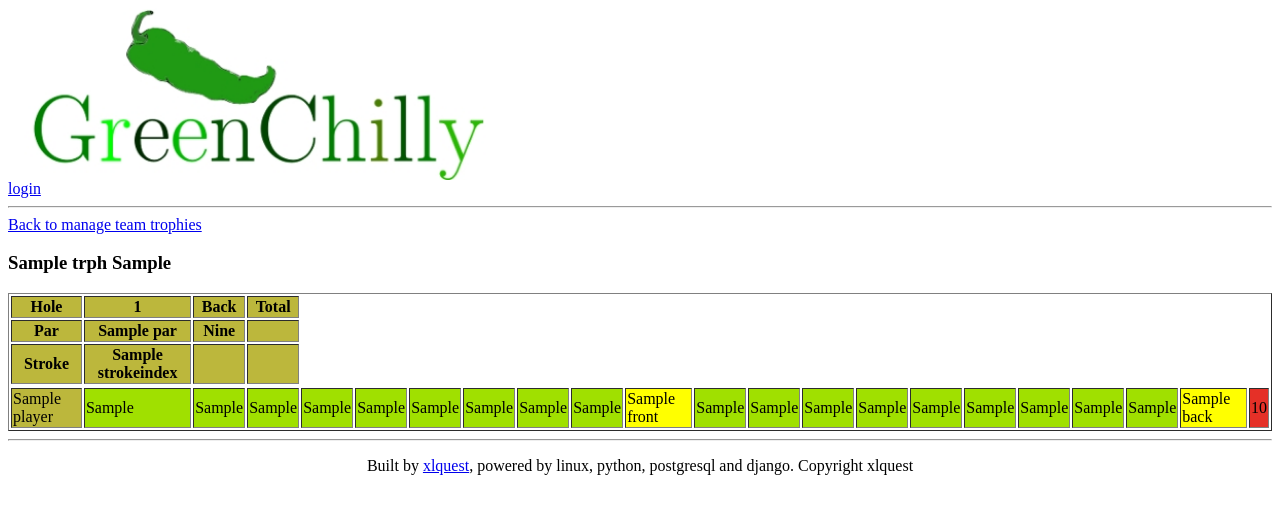
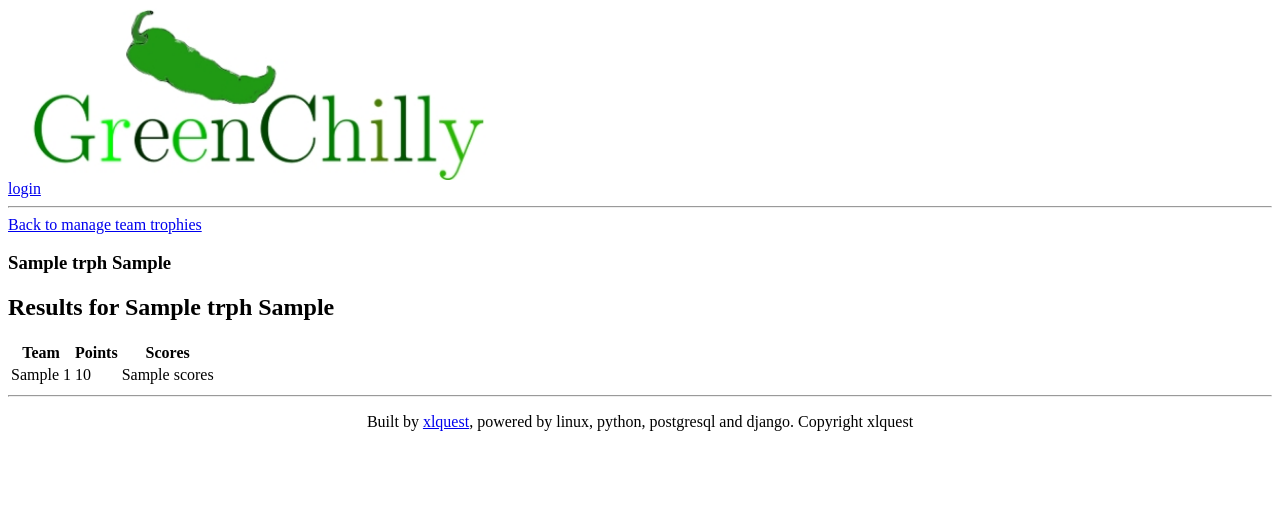
Before and after one commit to iocainst/greenchilly, a Django app: template templates/web/showteamresults.html in a window 1280 px wide. Shown: the top 514 px of the page. Run offline with Django 3.2, Linux system fonts and the light colour scheme; the template is opened without the code that fills it: most values are stand-ins (such as "Sample title", 1, 10 or a date in 2020); parts of the project's set-up code (start-up, migrations or seed data) failed here and were passed over.

Commit message:
teams done

```diff
--- a/templates/web/showteamresults.html
+++ b/templates/web/showteamresults.html
@@ -7,77 +7,21 @@
     <h3>{{trph}} {{trph.get_format_display}}</h3>
 </div>
 
-    <table border="1">
-    <tr bgcolor="#bcb73c">
-        <th>Hole</th>
-        {% for hole in tee.hole_set.all %}
-            {% if forloop.counter == 9 %}
-            <th> {{hole.number}}</th>
-            <th>front</th>
-
-            {% else %}
-            <th> {{hole.number}}</th>
-            {% endif %}
-        {% endfor %}
-        <th>Back</th>
-        <th>Total</th>
-        </tr>
-        <tr bgcolor="#bcb73c">
-        <th>Par</th>
-        {% for hole in tee.hole_set.all %}
-            {% if forloop.counter == 9 %}
-            <th> {{hole.par}}</th>
-            <th>Nine</th>
-            {% else %}
-            <th> {{hole.par}}</th>
-            {% endif %}
-        {% endfor %}
-        <th>Nine</th>
-        <th></th>
-        </tr>
-        <tr bgcolor="#bcb73c">
-        <th>Stroke</th>
-        {% for hole in tee.hole_set.all %}
-
-            {% if forloop.counter == 9 %}
-            <th> {{hole.strokeindex}}</th>
-            <th></th>
-            {% else %}
-            <th> {{hole.strokeindex}}</th>
-            {% endif %}
-        {% endfor %}
-        <th></th>
-        <th></th>
-        </tr>
-        <tr>
-
-
-        {% for player in trophyentries %}
-           <TR><TD bgcolor="#bcb73c">{{ player.1.player }}</TD>
-           <td bgcolor="{{player.1.scores.1.clr}}">{{player.1.scores.1.sc}}</td>
-           <td bgcolor="{{player.1.scores.2.clr}}">{{player.1.scores.2.sc}}</td>
-           <td bgcolor="{{player.1.scores.3.clr}}">{{player.1.scores.3.sc}}</td>
-           <td bgcolor="{{player.1.scores.4.clr}}">{{player.1.scores.4.sc}}</td>
-           <td bgcolor="{{player.1.scores.5.clr}}">{{player.1.scores.5.sc}}</td>
-           <td bgcolor="{{player.1.scores.6.clr}}">{{player.1.scores.6.sc}}</td>
-           <td bgcolor="{{player.1.scores.7.clr}}">{{player.1.scores.7.sc}}</td>
-           <td bgcolor="{{player.1.scores.8.clr}}">{{player.1.scores.8.sc}}</td>
-           <td bgcolor="{{player.1.scores.9.clr}}">{{player.1.scores.9.sc}}</td>
-           <td bgcolor="yellow">{{player.1.front}}</td>
-           <td bgcolor="{{player.1.scores.10.clr}}">{{player.1.scores.10.sc}}</td>
-           <td bgcolor="{{player.1.scores.11.clr}}">{{player.1.scores.11.sc}}</td>
-           <td bgcolor="{{player.1.scores.12.clr}}">{{player.1.scores.12.sc}}</td>
-           <td bgcolor="{{player.1.scores.13.clr}}">{{player.1.scores.13.sc}}</td>
-           <td bgcolor="{{player.1.scores.14.clr}}">{{player.1.scores.14.sc}}</td>
-           <td bgcolor="{{player.1.scores.15.clr}}">{{player.1.scores.15.sc}}</td>
-           <td bgcolor="{{player.1.scores.16.clr}}">{{player.1.scores.16.sc}}</td>
-           <td bgcolor="{{player.1.scores.17.clr}}">{{player.1.scores.17.sc}}</td>
-           <td bgcolor="{{player.1.scores.18.clr}}">{{player.1.scores.18.sc}}</td>
-           <td bgcolor="yellow">{{player.1.back}}</td>
-           <td bgcolor="#e53027">{{player.1.total}}</td>
-
-           </TR>
-        {% endfor %}
-    </table>
+    <h2>Results for {{trph}} {{trph.get_format_display}}</h2>
+<table>
+    <tr>
+        <th>Team</th>
+        <th>Points</th>
+        <th>Scores</th>
+    </tr>
+    {% for lst in trophyentries %}
+    <tr>
+        <td>{{lst.1.name}}</td>
+        <td>{{lst.1.total}}</td>
+        <td>
+         {{lst.1.scores}}
+    </tr>
+    {% endfor %}
+</table>
 
 {% endblock %}
```
